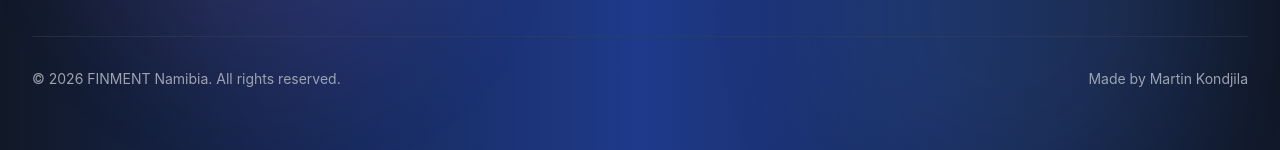
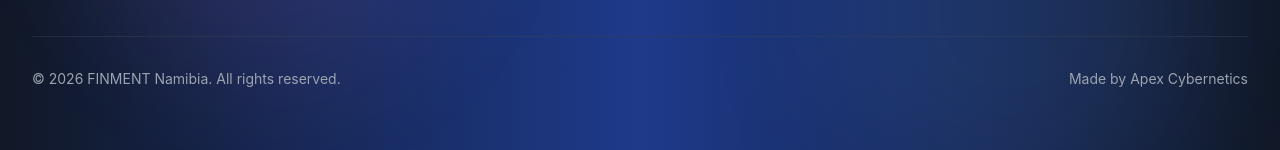
Before and after one commit to MaskedMediator/FINMENT-2, a React (Vite) app: page / in a window 1280 px wide. Shown: the part 4503-4653 px from the top of the page. Built offline with nearby package versions, Linux system fonts and the light colour scheme.

Commit message:
Footer: change credit to Apex Cybernetics

```diff
--- a/src/components/Footer.jsx
+++ b/src/components/Footer.jsx
@@ -119,7 +119,7 @@ export default function Footer() {
               <span>&copy; {currentYear} FINMENT Namibia. All rights reserved.</span>
             </p>
             <p>
-              <span>Made by Martin Kondjila</span>
+              <span>Made by Apex Cybernetics</span>
             </p>
           </div>
         </div>
```
